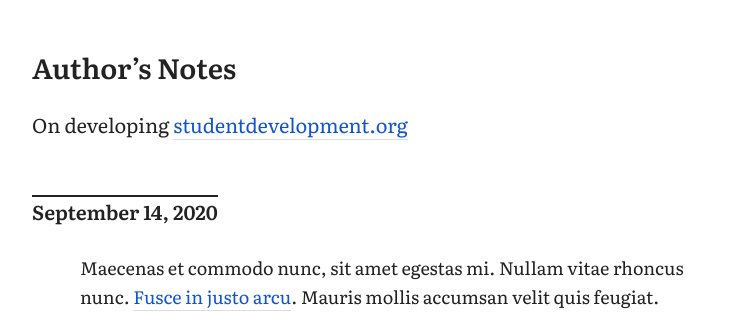
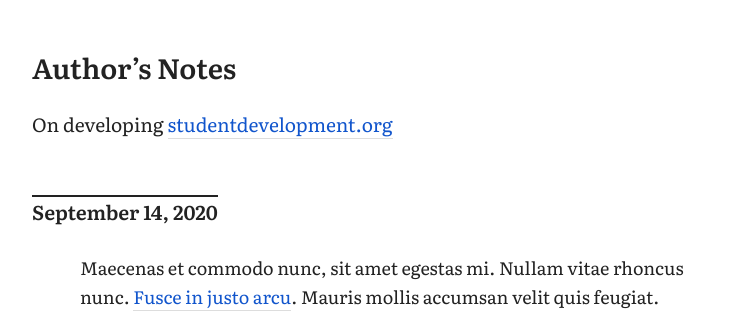
Before and after one commit to jl-c/jl-c.github.io, a Jekyll site: the page notes.html, which Jekyll copies as it is, in a window 1280 px wide. Shown: the top 313 px of the page, without its empty margins (272-1007 px from the left). Built offline with Jekyll 4.4.1, drawn with Linux system fonts in a browser that asks for light colours.

Commit message:
Update notes.html

```diff
--- a/notes.html
+++ b/notes.html
@@ -38,7 +38,7 @@ max-width:39rem
 }
 
 p.tag {
-font-size:1.25rem;
+font-size:1.2rem;
 line-height:1.8rem;
 margin-left:0;
 }
```
